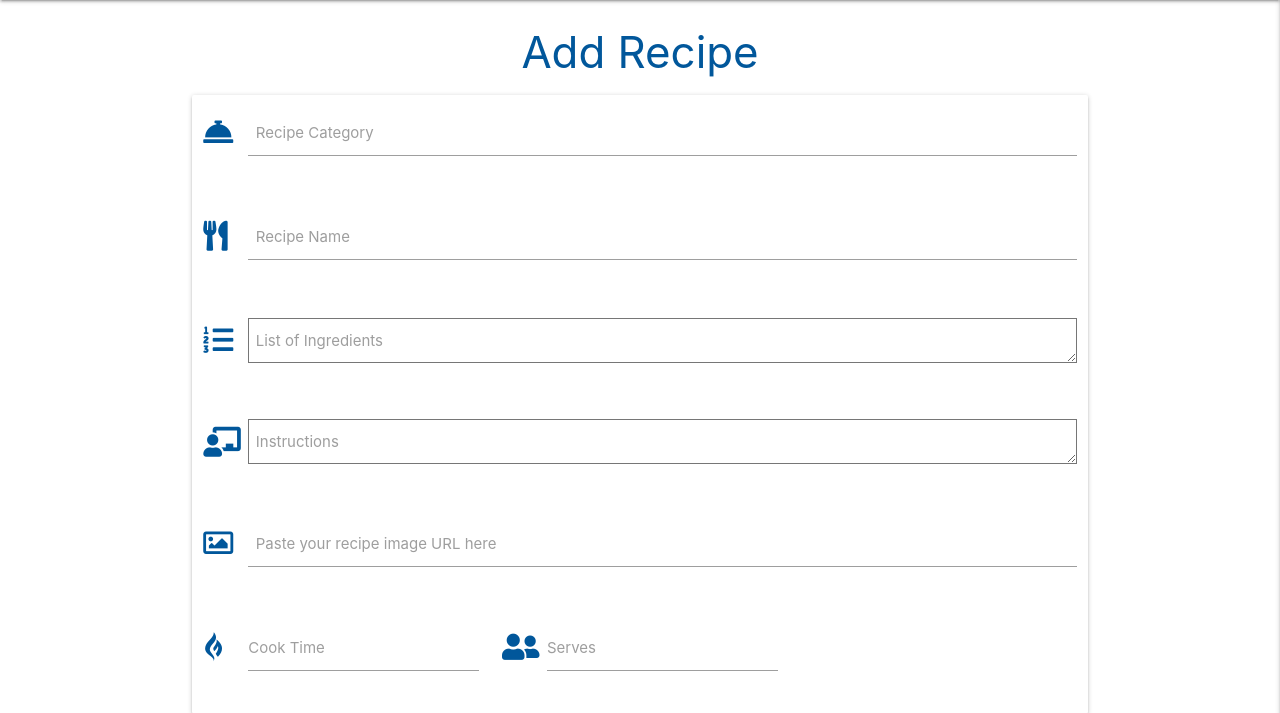
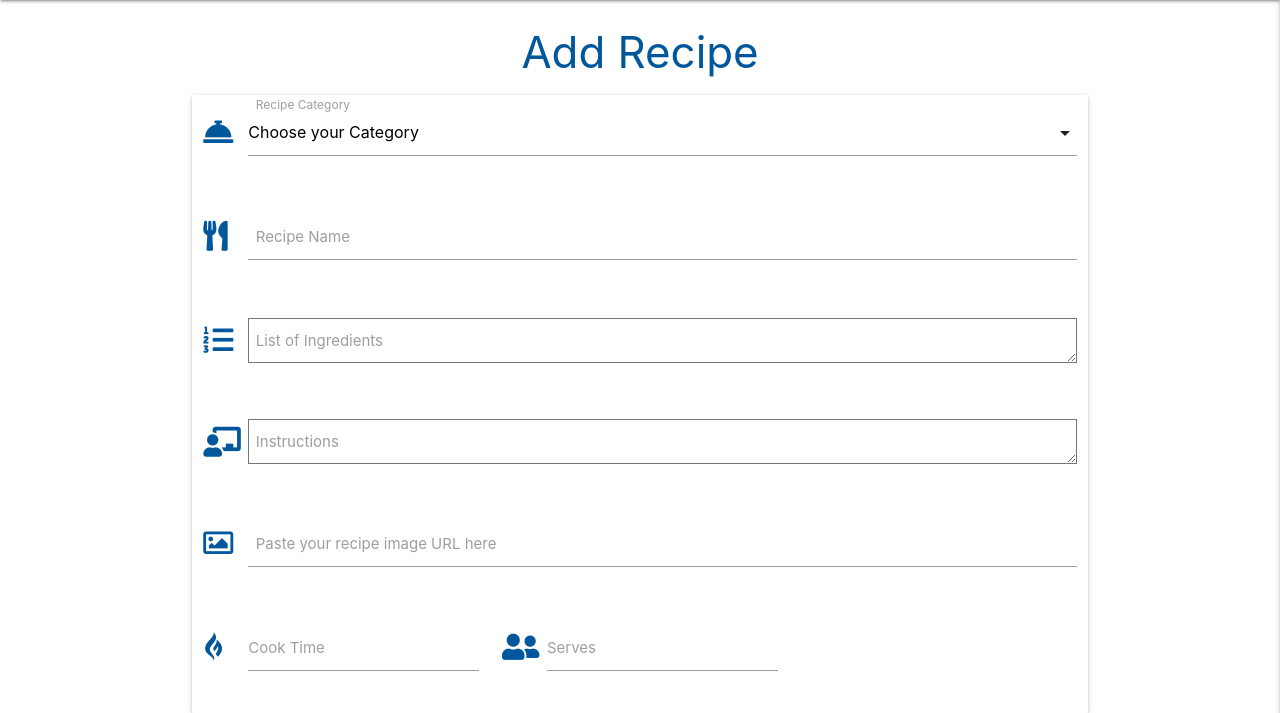
Before and after one commit to Bhargavi84/The-Cook-Book, a Flask app: page /add_recipe in a window 1280 px wide. Shown: the part 64-777 px from the top of the page. Run offline with Flask 2, Linux system fonts and the light colour scheme; data that the repository does not hold is empty; some libraries are stand-ins or nearby versions.

Commit message:
Add recipe categories dropdown

```diff
--- a/app.py
+++ b/app.py
@@ -96,7 +96,8 @@ def logout():
 
 @app.route("/add_recipe")
 def add_recipe():
-    return render_template("add_recipe.html")
+    categories = mongo.db.categories.find().sort("category_name", 1)
+    return render_template("add_recipe.html", categories=categories)
 
 
 
--- a/static/js/script.js
+++ b/static/js/script.js
@@ -4,5 +4,6 @@
       $('.collapsible').collapsible();
       $('#textarea1').val('New Text');
   M.textareaAutoResize($('#textarea1'));
+      $('select').formSelect();
 
   });
--- a/templates/add_recipe.html
+++ b/templates/add_recipe.html
@@ -5,12 +5,17 @@
 
 <div class="row card panel grey-lighten-5">
     <form class="col s12" method="POST" action="">
+
         <div class="row">
             <div class="input-field col s12">
                 <i class="fas fa-concierge-bell prefix light-blue-text text-darken-4"></i>
-                <input id="recipe_category" name="recipe_category"
-                minlength="3" maxlength = "55" type="text" class="validate" required>
-                <label for="recipe_category">Recipe Category</label>
+                <select id="category_name" name="category_name" class="validate" required>
+                    <option value="" disabled selected>Choose your Category</option>
+                    {% for category in categories %}
+                        <option value="{{ category.category_name }}">{{ category.category_name }}</option>
+                    {% endfor %}
+                </select>
+                <label for="category_name">Recipe Category</label>
             </div>
         </div>
 
```
